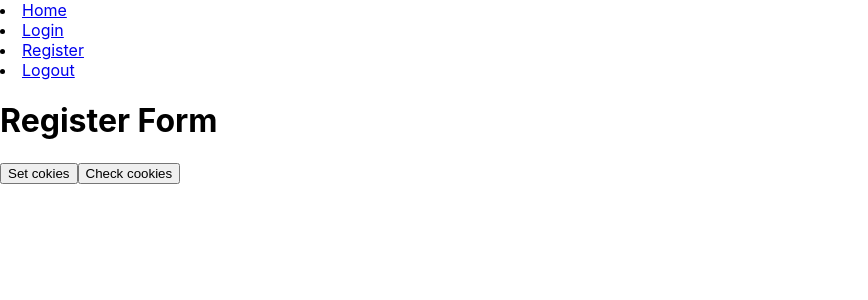
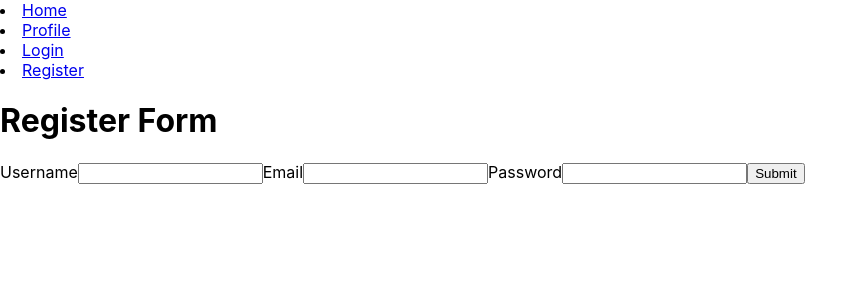
Before and after one commit to vratnoo/rereact, a React (Create React App) app: page /register in a window 1280 px wide. Shown: the top 300 px of the page, without its empty margins (0-868 px from the left). Built offline with nearby package versions, Linux system fonts and the light colour scheme.

Commit message:
added login and register feature useContext useReducer

```diff
--- a/package.json
+++ b/package.json
@@ -11,6 +11,7 @@
     "js-cookie": "^3.0.1",
     "react": "^18.2.0",
     "react-dom": "^18.2.0",
+    "react-hot-toast": "^2.4.0",
     "react-router-dom": "^6.6.1",
     "react-scripts": "5.0.1",
     "web-vitals": "^2.1.4"
--- a/src/App.jsx
+++ b/src/App.jsx
@@ -1,4 +1,4 @@
-import React from 'react'
+import React, { useEffect } from 'react'
 import Login from './feature/Login'
 import Home from './feature/Home'
 import Register from './feature/Register'
@@ -6,47 +6,45 @@ import { Route,Routes } from 'react-router-dom'
 import Navigaion from './components/Navigation'
 import Cookies from 'js-cookie'
 import axios from 'axios'
+import { useContext } from 'react'
+
+import { Toaster } from 'react-hot-toast';
+import Context from './auth/Store'
+import Protected from './auth/Protected'
+import Profile from './feature/Profile'
 const App = ()=>{
 
-    const handleClick = ()=>{
-        axios.post("http://localhost:8080/user/login",{
-            username:"kridsf",
-            password:"1234"
-        }).then((res)=>{
-            console.log(res)
-            if(res.status==200 && res.data.sessionId){
-                Cookies.set('token',res.data.sessionId)
-            }
-        }).catch((err)=>{
-            console.log(err)
-        })
-
-        console.log("cokkies set")
-        Cookies.set('vratnoo','is here')
-    }
-
-    const handleCheck = ()=>{
+    const [state,dispatch] = useContext(Context)
+    useEffect(()=>{
         const token = Cookies.get('token')
-        console.log("tken",token)
-        axios.post("http://localhost:8080/user/isAuth",{
-            sessionID:token
-        }).then((res)=>{
-            console.log(res)
-        }).catch((err)=>{
-            console.log(err)
-        })
-    }
+        if(token){
+            dispatch({type:'USER_AUTHENICATED'})
+        }
+    },[])
 
     return(
         <>
+
+        <Toaster/>
         <Navigaion/>
             <Routes>
                 <Route path="/" element={<Home/>}/>
-                <Route  path="/login" element={<Login/>}/>
-                <Route  path="/register" element={<Register/>}/>
+                <Route path="/profile" element={
+                    <Protected auth={state.auth}>
+                        <Profile/>
+                    </Protected>
+                }/>
+                <Route  path="/login" element={
+                    <Protected auth={!state.auth}>
+                        <Login/>
+                    </Protected>
+
+                }/>
+                <Route  path="/register" element={<Protected auth={!state.auth}>
+                        <Register/>
+                    </Protected>}/>
             </Routes>
-            <button onClick={handleClick}>Set cokies</button>
-            <button onClick={handleCheck}>Check cookies</button>
+
         </>
     )
 }
--- /dev/null
+++ b/src/auth/AuthProvider.jsx
@@ -0,0 +1,32 @@
+import React, { useReducer } from 'react'
+import Context from './Store'
+
+const initailState = {
+    credential:{username:"",password:"",email:""},
+    auth:false
+}
+const authReducer = (state,action)=>{
+    switch (action.type) {
+        case 'USER_AUTHENICATED':
+            return {...state,auth:true}
+            break;
+        case 'USER_LOGEDOUT':
+            return {...state,auth:false}
+            break;
+        case 'CRED_CHANGE':
+            return {...state,credential:{...state.credential,...action.data}}
+            break
+        case 'CRED_SUBMITED':
+        return {...state,credential:initailState.credential}
+    }
+}
+const AuthProvider = ({children})=>{
+    const [state,dispatch] = useReducer(authReducer,initailState)
+    return(
+        <Context.Provider  value={[state,dispatch]}>
+            {children}
+        </Context.Provider>
+    )
+}
+
+export default AuthProvider
--- /dev/null
+++ b/src/auth/Protected.jsx
@@ -0,0 +1,8 @@
+import { Navigate } from "react-router-dom";
+const Protected = ({ auth, children }) => {
+  if (!auth) {
+    return <Navigate to="/" replace />;
+  }
+  return children;
+};
+export default Protected;
--- /dev/null
+++ b/src/auth/Store.jsx
@@ -0,0 +1,6 @@
+import React from 'react'
+
+const Context = React.createContext(null)
+
+
+export default Context
--- a/src/components/Navigation.jsx
+++ b/src/components/Navigation.jsx
@@ -1,15 +1,35 @@
-import React from 'react'
+import React, { useContext } from 'react'
+import { toast } from 'react-hot-toast'
 import { Link } from 'react-router-dom'
+import Context from '../auth/Store'
+import Cookies from 'js-cookie'
+import axios from 'axios'
 
 export default function Navigaion(){
+    const [state,dispatch] = useContext(Context)
+    const handleSubmit = (e)=>{
+        e.preventDefault()
+        axios.get("http://localhost:8080/user/logout").then((res)=>{
+            Cookies.remove('token')
+            toast.success(res.data.msg)
+            dispatch({type:'USER_LOGEDOUT'})
 
 
+    }).catch(({response})=>{
+        if(response.data.msg){
+            toast.error(response.data.msg)
+        }
+        console.log(response)
+    })
+    }
     return (
         <nav>
                     <li><Link to="/">Home</Link></li>
-                    <li><Link to="/login">Login</Link></li>
-                    <li><Link to="/register">Register</Link></li>
-                    <li><Link to="/logout">Logout</Link></li>
+                    {<li><Link to="/Profile">Profile</Link></li>}
+                    {(!state.auth)?<li><Link to="/login">Login</Link></li>:null}
+                    {(!state.auth)?<li><Link to="/register">Register</Link></li>:null}
+                    {(state.auth)?<li><Link onClick={handleSubmit} >Logout</Link></li>:null}
+
         </nav>
     )
 }
--- a/src/feature/Login.jsx
+++ b/src/feature/Login.jsx
@@ -1,27 +1,76 @@
-import React from 'react'
+import React, { useEffect } from 'react'
+import { useContext } from 'react'
+import Context from '../auth/Store'
+import toast from 'react-hot-toast';
+import axios from 'axios';
+import Cookies from 'js-cookie'
+import { Navigate, useNavigate } from 'react-router-dom';
 
 const Login = ()=>{
+    const [state,dispatch] = useContext(Context)
+    const navigate = useNavigate()
 
+
+    const {username,password} = state.credential
+    const data = {username,password}
+    const token = Cookies.get('token')
+    const handleSubmit = (e)=>{
+        e.preventDefault()
+        if(token){
+            data.sessionID = token
+        }
+         axios.post("http://localhost:8080/user/login",data).then((res)=>{
+
+            if(res.status==200 && res.data.sessionID){
+                Cookies.set('token',res.data.sessionID)
+                toast.success(res.data.msg)
+                dispatch({type:'USER_AUTHENICATED'})
+            }
+            dispatch({type:'CRED_SUBMITED'})
+            // navigate('/')
+
+
+        }).catch(({response})=>{
+            if(response.data.msg){
+                toast.error(response.data.msg)
+            }
+            console.log(response)
+        })
+
+    }
+    const handleChange = (e)=>{
+            const [name,value] = [e.target.name,e.target.value]
+            dispatch({type:'CRED_CHANGE',data:{[name]:value}})
+   }
     return (
-        <h1>Loginfomrm</h1>
+        <>
+        <h1>Loginfomrm auth</h1>
+          <form action="">
+             <label htmlFor="">UserName</label>
+             <input type="text" name="username" value={username}  onChange={handleChange}/>
+             <label htmlFor="password">password</label>
+             <input type="password" name="password" value={password} onChange={handleChange} />
+          </form>
+         <button onClick={handleSubmit}>Login</button>
+        </>
     )
 }
-const Logins  = (props)=>{
-    const {username,setUsername,password,setPassword,handleSubmit} = props
+// const Loginss  = (props)=>{
 
-    return(
-        <div>
-            <form action="" onSubmit={handleSubmit}>
-                <label htmlFor="">
-                    Email
-                </label>
-                <input type="text" name="Email" value={username}  onChange={(e)=>setUsername(e.target.value)} id="Email" />
-                <label htmlFor="password">Password</label>
-                <input type="password" name="password"  value={password} onChange={(e)=>setPassword(e.target.value)} id="password" />
-                <input type="submit" value="Submit" />
-            </form>
-        </div>
-    )
-}
+
+//     return(
+//         <div>
+//             <form action="" onSubmit={handleSubmit}>
+//                 <label htmlFor="">
+//                     Email
+//                 </label>
+//                 <input type="text" name="Email" value={username}  onChange={(e)=>setUsername(e.target.value)} id="Email" />
+//                 <label htmlFor="password">Password</label>
+//                 <input type="password" name="password"  value={password} onChange={(e)=>setPassword(e.target.value)} id="password" />
+//                 <input type="submit" value="Submit" />
+//             </form>
+//         </div>
+//     )
+// }
 
 export default Login
--- /dev/null
+++ b/src/feature/Profile.jsx
@@ -0,0 +1,15 @@
+import React from 'react'
+
+const Profile = ()=>{
+
+
+    return (
+        <>
+        <h1>Profile</h1>
+        <p>Everything is ok for user :</p>
+
+        </>
+    )
+}
+
+export default Profile
--- a/src/feature/Register.jsx
+++ b/src/feature/Register.jsx
@@ -1,9 +1,53 @@
-import React from 'react';
+import axios from 'axios';
+import React, { useContext, useEffect } from 'react';
+import { toast } from 'react-hot-toast';
+import { useNavigate } from 'react-router-dom';
+import Context from '../auth/Store';
+const Register = ()=>{
+    const [state,dispatch] = useContext(Context)
+    const {username,email,password} = state.credential
+    const navigate = useNavigate()
+    useEffect(()=>{
+        console.log(state.credential)
+    })
+    const handleSubmit = async(e)=>{
+        e.preventDefault()
+        const data = {username,email,password}
+        console.log(data)
+        axios.post("http://localhost:8080/user/register",data).then((res)=>{
+            console.log(res)
+            if(res.status==200){
+                toast.success("User registred succesfully.")
+            }
+            dispatch({type:'CRED_SUBMITED'})
+            navigate('/login')
+        }).catch(({response})=>{
+            if(response.data.msg){
+                toast.error(response.data.msg)
+            }
 
-const Register = ()=>{
+            console.log(response)
+        })
+    }
+   const handleChange = (e)=>{
+            const [name,value] = [e.target.name,e.target.value]
+            dispatch({type:'CRED_CHANGE',data:{[name]:value}})
+   }
 
     return (
+        <>
         <h1>Register Form</h1>
+         <form action="" onSubmit={handleSubmit}>
+            <label htmlFor="">Username</label>
+            <input type="text" name='username' onChange={handleChange}/>
+            <label htmlFor="">Email</label>
+            <input type="text" name='email' onChange={handleChange} />
+            <label htmlFor="">Password</label>
+            <input type="passowrd" name='password' onChange={handleChange} />
+            <input type="submit" value="Submit" />
+         </form>
+        </>
+
     )
 }
 
--- /dev/null
+++ b/src/feature/utility.jsx
@@ -0,0 +1,5 @@
+import React from 'react'
+
+export const inputMapper = (e)=>{
+    return [e.target.name,e.target.value]
+}
--- a/src/index.js
+++ b/src/index.js
@@ -4,13 +4,16 @@ import './index.css';
 import App from './App'
 import { BrowserRouter } from 'react-router-dom';
 // import reportWebVitals from './reportWebVitals';
+import AuthProvider from './auth/AuthProvider'
 
 const root = ReactDOM.createRoot(document.getElementById('root'));
 root.render(
     <React.StrictMode>
+     <AuthProvider>
         <BrowserRouter>
             <App/>
         </BrowserRouter>
+    </AuthProvider>
 
     </React.StrictMode>
 );
```
Also changed, not shown: config.js (added), 1 other file (tests, documents, lock files or other folders).
